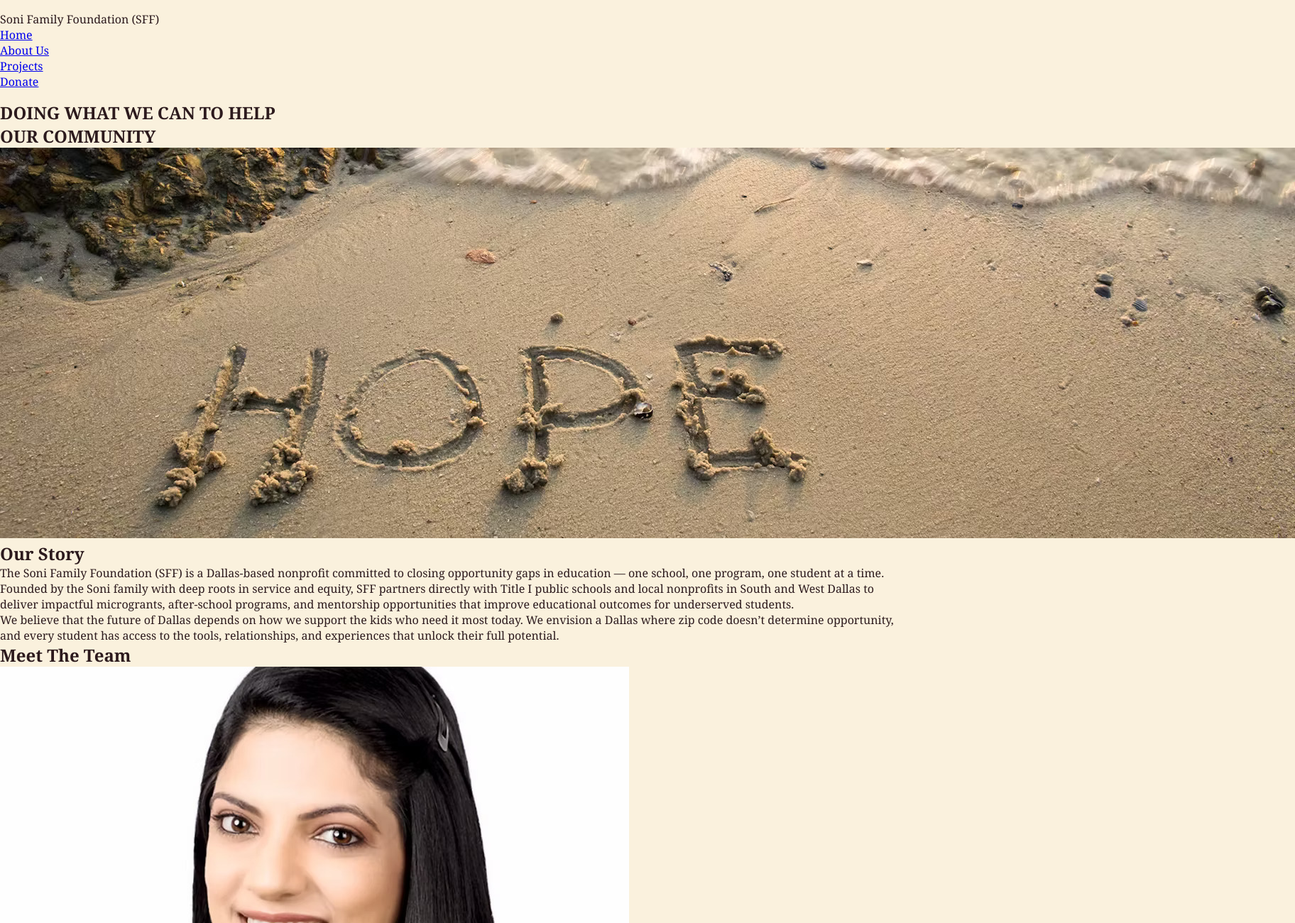
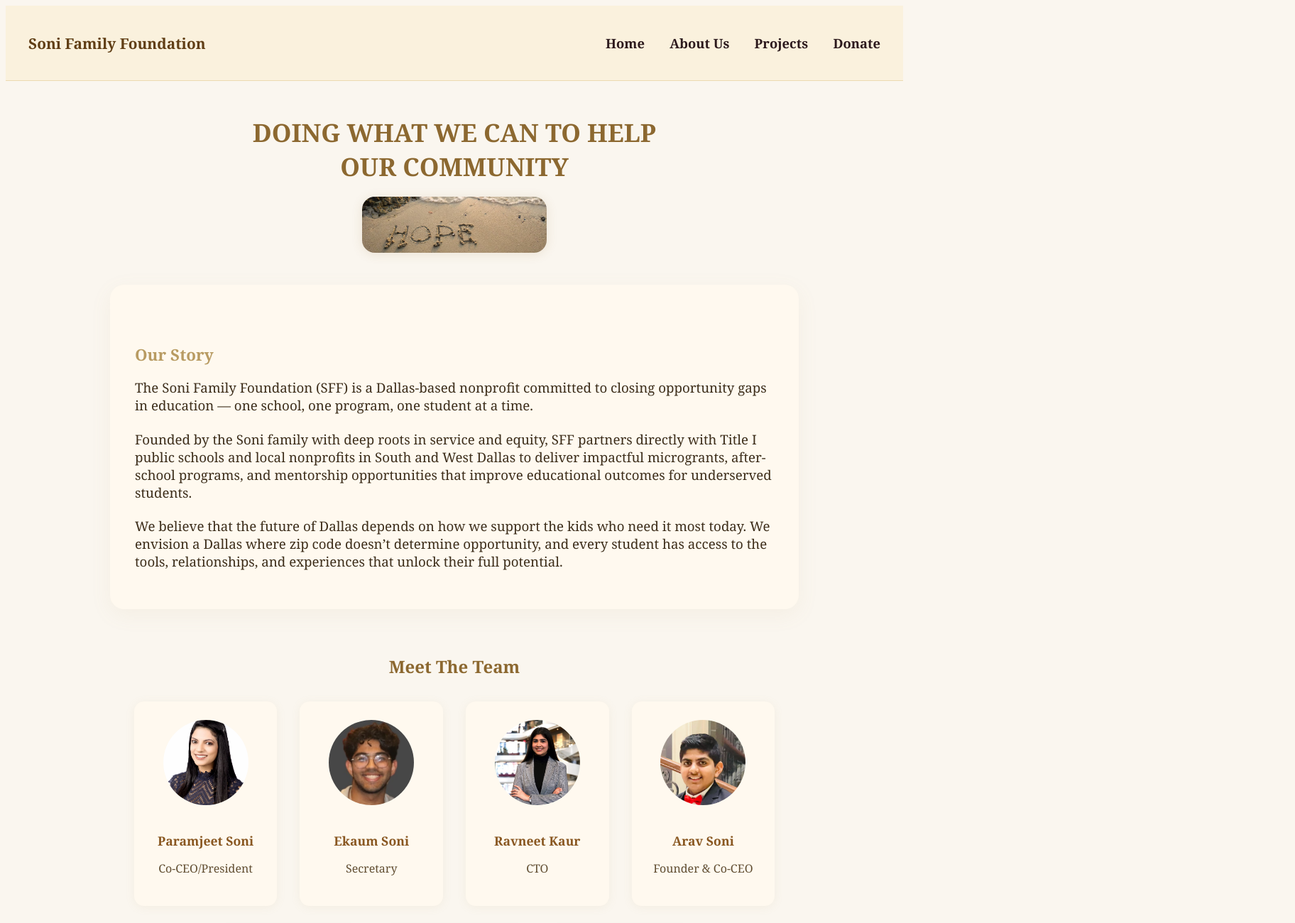
Before and after one commit to Sonyboy30/SFF, a plain HTML site: page about.html in a window 1280 px wide. Shown: the top 1300 px of the page at 71% size, 1824 px wide, since content can reach past the window. Drawn offline with Linux system fonts and the light colour scheme.

Commit message:
Update about.html

```diff
--- a/about.html
+++ b/about.html
@@ -3,16 +3,43 @@
 <head>
   <meta charset="UTF-8" />
   <meta name="viewport" content="width=device-width, initial-scale=1.0" />
-  <title>About Us – Soni Family Foundation</title>
-  <link rel="stylesheet" href="css/style.css" />
+  <title>About Us | Soni Family Foundation</title>
+  <meta name="description" content="Learn about the mission and story behind the Soni Family Foundation." />
+  <style>
+    body { font-family: 'Georgia', serif; background: #faf6ef; color: #2c1a1d; }
+    header { background: #faf1dd; border-bottom: 1px solid #ecd9b0; }
+    .main-nav { max-width: 1200px; margin: 0 auto; display: flex; align-items: center; justify-content: space-between; padding: 1.5rem 2rem; }
+    .nav-brand { font-size: 1.3rem; font-weight: bold; color: #603e15; }
+    .nav-right { list-style: none; display: flex; gap: 2.2rem; }
+    .nav-right li a { text-decoration: none; color: #2c1a1d; font-weight: bold; font-size: 1.15rem; transition: color 0.2s; padding-bottom: 2px; border-bottom: 2px solid transparent; }
+    .nav-right li a:hover { color: #b89b62; border-bottom: 2px solid #b89b62; }
+    .about-hero { text-align: center; margin-top: 3rem; }
+    .about-hero h1 { font-size: 2.2rem; color: #8c6830; margin-bottom: 1.2rem; }
+    .about-hero img { width: 260px; border-radius: 18px; box-shadow: 0 2px 16px rgba(140,104,48,0.14); margin-bottom: 2.5rem; }
+    .about-section { max-width: 900px; margin: 0 auto 3rem auto; background: #fff9ef; border-radius: 20px; box-shadow: 0 8px 30px rgba(180,155,98,0.08); padding: 3rem 2.2rem 2rem 2.2rem; }
+    .about-section h2 { font-size: 1.4rem; color: #b89b62; margin-bottom: 0.8rem; margin-top: 2.2rem; }
+    .about-section p { font-size: 1.17rem; margin-bottom: 1.4rem; color: #3d2e1b; }
+    .team { margin: 4rem auto; max-width: 1000px; text-align: center; }
+    .team h2 { color: #8c6830; margin-bottom: 2.1rem; font-size: 1.5rem; }
+    .team-grid { display: flex; flex-wrap: wrap; gap: 2rem; justify-content: center; }
+    .member { background: #fff9ef; border-radius: 14px; box-shadow: 0 2px 14px rgba(180,155,98,0.09); padding: 1.6rem 1.3rem; min-width: 160px; max-width: 180px; }
+    .member img { width: 120px; height: 120px; object-fit: cover; border-radius: 50%; margin-bottom: 1rem; }
+    .member h3 { margin-bottom: 0.3rem; font-size: 1.1rem; color: #895721; }
+    .member p { font-size: 1rem; color: #604d31; }
+    @media (max-width: 700px) {
+      .main-nav { flex-direction: column; gap: 0.6rem; }
+      .about-section, .about-hero { padding: 2rem 0.7rem; }
+      .about-hero img { width: 130px; }
+      .team-grid { flex-direction: column; align-items: center; }
+      .about-hero h1 { font-size: 1.3rem; }
+    }
+  </style>
 </head>
 <body>
-
-  <!-- NAVIGATION -->
   <header>
-    <nav class="navbar">
-      <div class="logo">Soni Family Foundation (SFF)</div>
-      <ul class="nav-links">
+    <nav class="main-nav">
+      <span class="nav-brand">Soni Family Foundation</span>
+      <ul class="nav-right">
         <li><a href="index.html">Home</a></li>
         <li><a href="about.html">About Us</a></li>
         <li><a href="projects.html">Projects</a></li>
@@ -20,22 +47,16 @@
       </ul>
     </nav>
   </header>
-
-  <!-- HERO SECTION -->
   <section class="about-hero">
     <h1>DOING WHAT WE CAN TO HELP<br>OUR COMMUNITY</h1>
     <img src="assets/hope.jpg" alt="Hope written in sand" />
   </section>
-
-  <!-- OUR STORY -->
-  <section class="story">
+  <section class="about-section">
     <h2>Our Story</h2>
     <p>The Soni Family Foundation (SFF) is a Dallas-based nonprofit committed to closing opportunity gaps in education — one school, one program, one student at a time.</p>
     <p>Founded by the Soni family with deep roots in service and equity, SFF partners directly with Title I public schools and local nonprofits in South and West Dallas to deliver impactful microgrants, after-school programs, and mentorship opportunities that improve educational outcomes for underserved students.</p>
     <p>We believe that the future of Dallas depends on how we support the kids who need it most today. We envision a Dallas where zip code doesn’t determine opportunity, and every student has access to the tools, relationships, and experiences that unlock their full potential.</p>
   </section>
-
-  <!-- MEET THE TEAM -->
   <section class="team">
     <h2>Meet The Team</h2>
     <div class="team-grid">
@@ -76,6 +97,5 @@
       </div>
     </div>
   </section>
-
 </body>
 </html>
```
